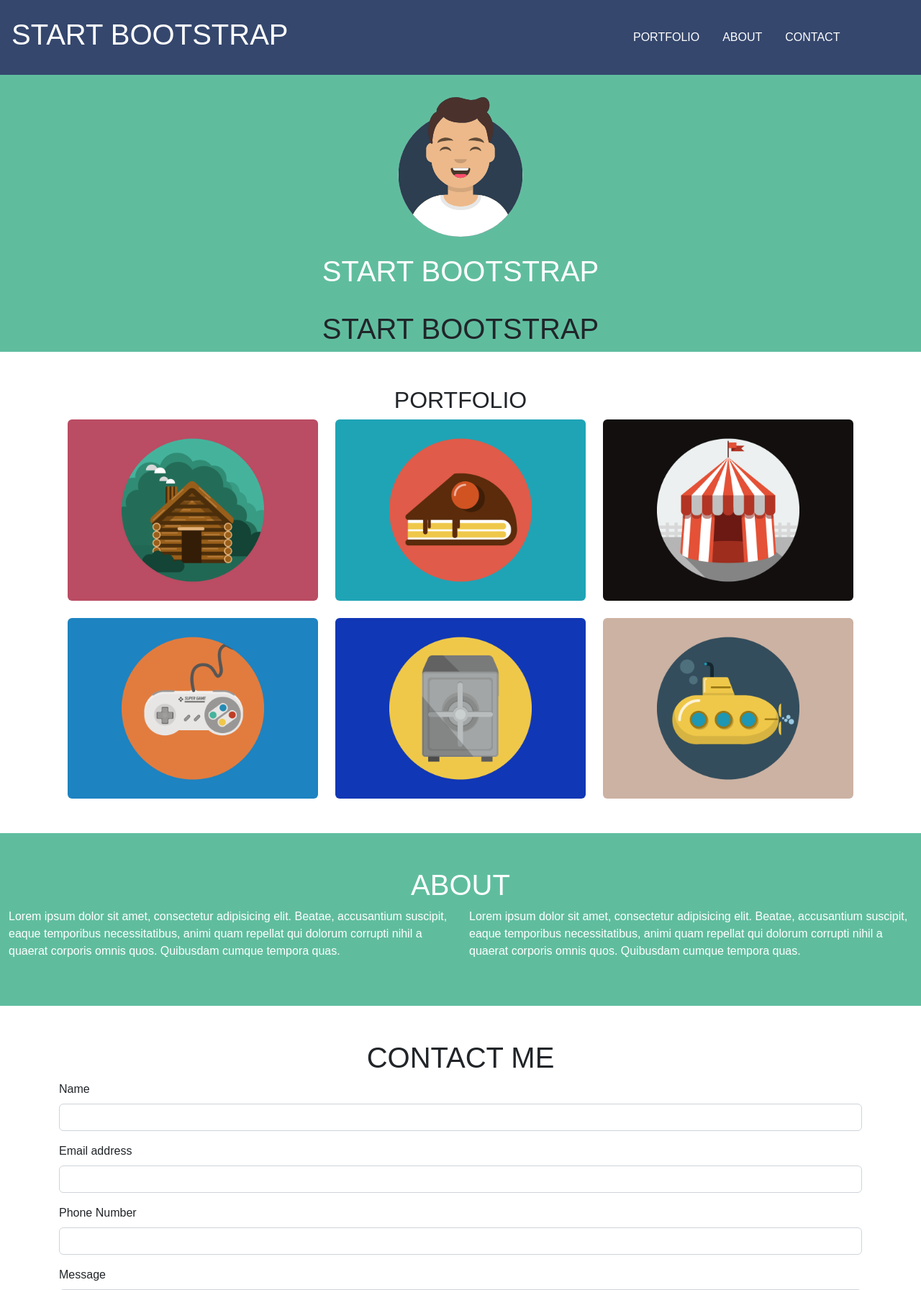
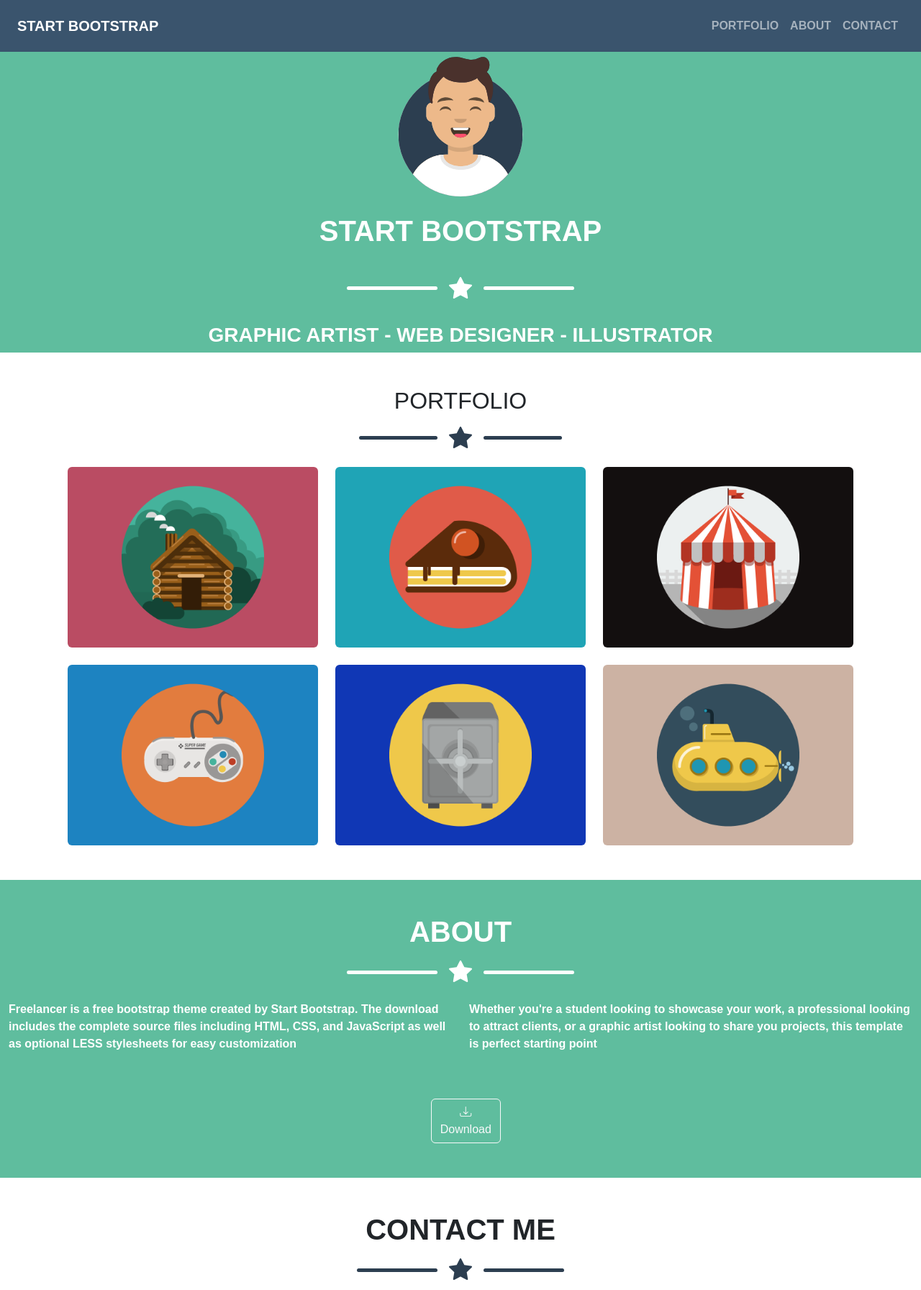
Before and after one commit to LorenzoBertoni/html-css-bootstrap-freelancer, a plain HTML site: page index.html in a window 1280 px wide. Shown: the top 1793 px of the page at 72% size. Drawn offline with nearby package versions, Linux system fonts and the light colour scheme.

Commit message:
add: contenuto finale del main e del footer. fix: navbar (implementata una diversa soluzione data da bootstrap) style: aggiunti effetti di hover agli elementi nella navbar

```diff
--- a/css/style.css
+++ b/css/style.css
@@ -1,19 +1,62 @@
 body{
     font-family: Arial, Helvetica, sans-serif;
+    scroll-margin-top: 10rem;
 }
 
-#jumbotron, #about-us, ._button{
-    background-color: rgb(95, 189, 158);
+:root{
+    --_primary-color: rgb(95, 189, 158);
+    --_secondary-color: #2C3E50;
+    --_tertiary-color: #3A546D;
 }
 
-._aquamarine{
-    color: rgb(95, 189, 158);
+/* colori di background personalizzati */
+#jumbotron, #about-us, ._button{
+    background-color: var(--_primary-color);
 }
 
 ._nightblue{
-    background-color: rgb(53, 71, 109);
+    background-color: var(--_tertiary-color);
 }
 
 ._footer-color{
-    background-color: rgb(33, 44, 70);
+    background-color: var(--_secondary-color)
 }
+
+/* regole di stile personalizzate */
+._link{
+    color: var(--_primary-color);
+}
+
+._bar, ._dark-bar{
+    width: 10%;
+    height: 5px;
+    background-color: #fff;
+    border-radius: 5px;
+}
+
+._dark-bar{
+    background-color: var(--_secondary-color);
+}
+
+._dark-star{
+    color: var(--_secondary-color);
+}
+
+._circle{
+    border: 1px solid white;
+    border-radius: 50%;
+    padding: 10px 15px;
+}
+
+/* regole di hover personalizzate  */
+._nav-hov:hover{
+    color: var(--_primary-color);
+}
+
+._link:hover{
+    color: #fff;
+}
+
+._button:hover{
+    background-color:rgb(73, 148, 123);
+}
--- a/index.html
+++ b/index.html
@@ -12,35 +12,36 @@
         <link rel="stylesheet" href="https://cdnjs.cloudflare.com/ajax/libs/font-awesome/6.1.1/css/all.min.css" integrity="sha512-KfkfwYDsLkIlwQp6LFnl8zNdLGxu9YAA1QvwINks4PhcElQSvqcyVLLD9aMhXd13uQjoXtEKNosOWaZqXgel0g==" crossorigin="anonymous" referrerpolicy="no-referrer" />
     </head>
     <body>
-        <header class="container-fluid _nightblue">
-            <div class="row align-items-center px-1 py-4">
-                <div class="col-10 col-md-6 col-lg-7 col-xl-8">
-                    <h1 class="text-white">START BOOTSTRAP</h1>
-                </div>
-
-                <div class="col-2 col-md-6 col-lg-5 col-xl-4 text-white">
-                    <!-- hamburger menu -->
-                    <i class="bi bi-list fs-1 text-end d-md-none"></i>
-                    <!-- nav nascosta in mobile -->
-                    <ul class="nav d-none d-md-flex">
+        <header class="container-fluid _nightblue position-fixed top-0 left-0">
+            <nav class="navbar navbar-expand-lg navbar-dark py-3 fw-bold">
+                <div class="container-fluid">
+                  <a class="navbar-brand" href="#">START BOOTSTRAP</a>
+                  <button class="navbar-toggler" type="button" data-bs-toggle="collapse" data-bs-target="#navbarSupportedContent" aria-controls="navbarSupportedContent" aria-expanded="false" aria-label="Toggle navigation">
+                    <span class="navbar-toggler-icon"></span>
+                  </button>
+                  <div class="collapse navbar-collapse" id="navbarSupportedContent">
+                    <ul class="navbar-nav ms-auto mb-2 mb-lg-0">
                       <li class="nav-item">
-                          <a class="nav-link text-white" href="#">PORTFOLIO</a>
+                        <a class="nav-link _nav-hov" aria-current="page" href="#portfolio">PORTFOLIO</a>
                       </li>
                       <li class="nav-item">
-                          <a class="nav-link text-white" href="#">ABOUT</a>
+                        <a class="nav-link _nav-hov" href="#about-us">ABOUT</a>
                       </li>
-                        <li class="nav-item">
-                          <a class="nav-link text-white" href="#">CONTACT</a>
+                      <li class="nav-item dropdown">
+                        <a class="nav-link _nav-hov" href="#contact-me" id="navbarDropdown" role="button" aria-expanded="false">
+                          CONTACT
+                        </a>
                       </li>
                     </ul>
                   </div>
                 </div>
+              </nav>
         </header>
         <!-- MAIN CONTENT -->
         <main>
             <!-- JUMBOTRON -->
             <section id="jumbotron">
-                <div class="container-fluid">
+                <div class="container-fluid pt-5">
                     <div class="row justify-content-center">
                         <div class="col-6 col-md-4 col-lg-2 mt-4">
                             <img src="img/avatar.svg" alt="avatar" class="img-fluid">
@@ -49,24 +50,34 @@
 
                     <div class="row">
                         <div class="col-12 mt-4">
-                            <h1 class="text-white text-center">START BOOTSTRAP</h1>
+                            <h1 class="text-white text-center fw-bold">START BOOTSTRAP</h1>
                         </div>
                     </div>
 
                     <div class="row">
-                        <div class="col-12 mt-4">
-                            <h1 class="text-center">START BOOTSTRAP</h1>
+                        <div class="col-12 my-4">
+                            <div class="d-flex justify-content-center align-items-center">
+                                <div class="_bar"></div>
+                                <i class="bi bi-star-fill fs-2 text-white mx-3"></i>
+                                <div class="_bar"></div>
                             </div>
+                        </div>
+                    </div>
+
+                    <div class="row">
+                        <h3 class="text-white text-center fw-bold">GRAPHIC ARTIST - WEB DESIGNER - ILLUSTRATOR</h3>
                     </div>
                 </div>
             </section>
             <!-- PORTFOLIO -->
             <section id="portfolio">
                 <div class="container mt-5 px-4">
-                    <div class="row">
-                        <div class="col-12">
                     <h2 class="text-center">PORTFOLIO</h2>
-                        </div>
+
+                    <div class="d-flex justify-content-center align-items-center mb-3">
+                        <div class="_dark-bar"></div>
+                        <i class="bi bi-star-fill _dark-star fs-2 mx-3"></i>
+                        <div class="_dark-bar"></div>
                     </div>
 
                     <div class="row g-4">
@@ -99,21 +110,40 @@
             <!-- ABOUT US -->
             <section id="about-us">
                 <div class="container-fluid mt-5 py-5 text-white">
-                    <h1 class="text-center">ABOUT</h1>
-                    <div class="row">
+                    <h1 class="text-center fw-bold">ABOUT</h1>
+
+                    <div class="d-flex justify-content-center align-items-center mb-3">
+                        <div class="_bar"></div>
+                        <i class="bi bi-star-fill fs-2 text-white mx-3"></i>
+                        <div class="_bar"></div>
+                    </div>
+
+                    <div class="row fw-bold">
                         <div class="col-7 m-auto col-md-6">
-                            <p>Lorem ipsum dolor sit amet, consectetur adipisicing elit. Beatae, accusantium suscipit, eaque temporibus necessitatibus, animi quam repellat qui dolorum corrupti nihil a quaerat corporis omnis quos. Quibusdam cumque tempora quas.</p>
+                            <p>Freelancer is a free bootstrap theme created by Start Bootstrap. The download includes the complete source files including HTML, CSS, and JavaScript as well as optional LESS stylesheets for easy customization</p>
                         </div>
                         <div class="col-7 m-auto col-md-6">
-                            <p>Lorem ipsum dolor sit amet, consectetur adipisicing elit. Beatae, accusantium suscipit, eaque temporibus necessitatibus, animi quam repellat qui dolorum corrupti nihil a quaerat corporis omnis quos. Quibusdam cumque tempora quas.</p>
+                            <p>Whether you're a student looking to showcase your work, a professional looking to attract clients, or a graphic artist looking to share you projects, this template is perfect starting point </p>
                         </div>
                     </div>
+
+                    <div class="row mt-5">
+                        <div class="col-2 col-lg-1 m-auto">
+                            <button type="button" class="btn btn-outline-light"><i class="bi bi-download"></i>Download</button>
+                        </div>
+                    </div>
+
                 </div>
             </section>
-
+            <!-- CONTACT ME -->
             <section id="contact-me">
                 <div class="container mt-5">
-                    <h1 class="text-center">CONTACT ME</h1>
+                    <h1 class="text-center fw-bold">CONTACT ME</h1>
+                    <div class="d-flex justify-content-center align-items-center mb-3">
+                        <div class="_dark-bar"></div>
+                        <i class="bi bi-star-fill _dark-star fs-2 mx-3"></i>
+                        <div class="_dark-bar"></div>
+                    </div>
 
                     <form>
                         <div class="mb-3">
@@ -135,7 +165,6 @@
                           <label for="message" class="form-label">Message</label>
                           <textarea name="message" id="message" cols="30" rows="6" class="form-control"></textarea>
                         </div>
-
                         <button type="submit" class="btn _button text-white">Send</button>
                     </form>
                 </div>
@@ -150,12 +179,29 @@
 
                     <div class="col-12 col-md-4">
                         <h4 class="text-center">AROUND THE WEB</h4>
-                        <p class="text-center fs-4">lorem ipsum dolor sit amet</p>
+                        <div class="d-flex justify-content-center">
+                            <div class="_circle mx-2">
+                                <i class="bi bi-facebook fs-2"></i>
+                            </div>
+
+                            <div class="_circle mx-2 fs-2">
+                                <i class="fa-brands fa-google-plus-g"></i>
+                            </div>
+
+                            <div class="_circle mx-2 fs-2">
+                                <i class="fa-brands fa-twitter"></i>
+                            </div>
+
+                            <div class="_circle mx-2 fs-2">
+                                <i class="fa-brands fa-linkedin-in"></i>
+                            </div>
+
+                        </div>
                     </div>
 
                     <div class="col-12 col-md-4">
                         <h4 class="text-center">ABOUT FREELANCER</h4>
-                        <p class="text-center fs-4">Freelance is a free to use open source Bootstrap theme created by <a href="#" class="text-decoration-none _aquamarine">Start Bootstrap</a></p>
+                        <p class="text-center fs-4">Freelance is a free to use open source Bootstrap theme created by <a href="#" class="text-decoration-none _link">Start Bootstrap</a></p>
                     </div>
                 </div>
             </section>
```
Lines whose indentation alone changed are shown as unchanged.
